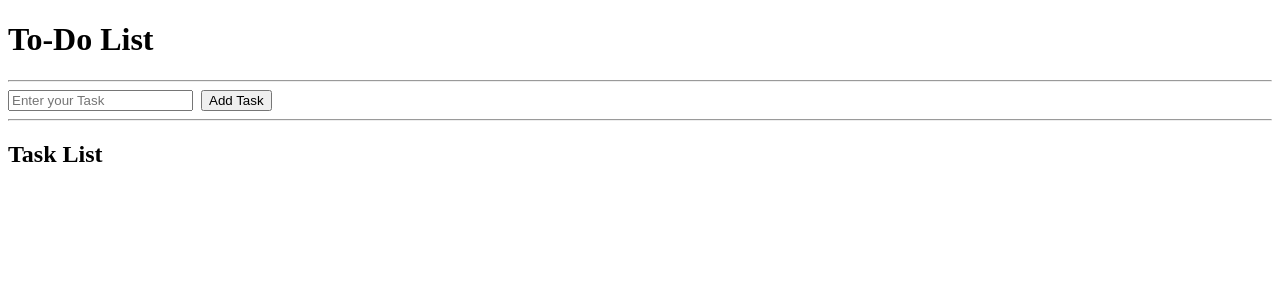
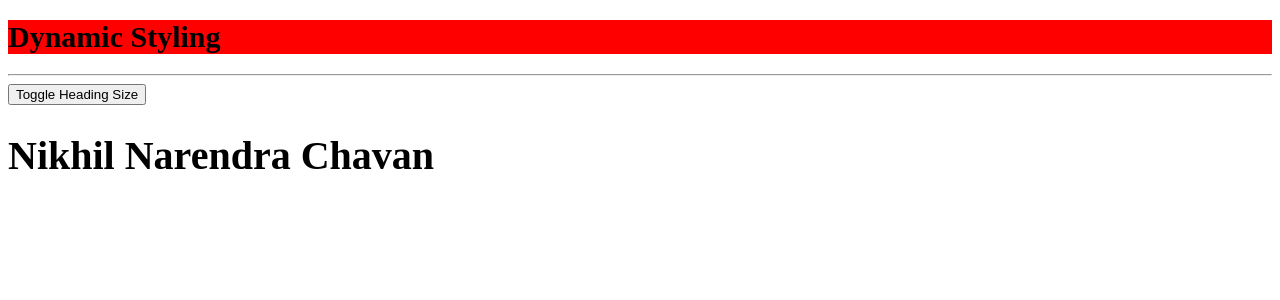
Before and after one commit to chavannikhil802/angular-19-tutorial, an Angular app: page / in a window 1280 px wide. Shown: the top 300 px of the page. Built offline with nearby package versions, Linux system fonts and the light colour scheme.

Commit message:
Completed Chapter 26 - Dynamic Styling

```diff
--- a/src/app/app.component.html
+++ b/src/app/app.component.html
@@ -1,5 +1,9 @@
+<!-- CHAPTER 26 -->
+<app-chp-26></app-chp-26>
+<!-- END OF CHAPTER 26  -->
+
 <!-- CHAPTER 25 -->
-<app-chp-25></app-chp-25>
+<!-- <app-chp-25></app-chp-25> -->
 <!-- END OF CHAPTER 25  -->
 
 <!-- CHAPTER 24 -->
--- a/src/app/app.component.ts
+++ b/src/app/app.component.ts
@@ -17,7 +17,8 @@ import { Component } from '@angular/core';
 // import { Chp22Component } from './chapters/chp-22/chp-22.component';
 // import { Chp23Component } from './chapters/chp-23/chp-23.component';
 // import { Chp24Component } from './chapters/chp-24/chp-24.component';
-import { Chp25Component } from './chapters/chp-25/chp-25.component';
+// import { Chp25Component } from './chapters/chp-25/chp-25.component';
+import { Chp26Component } from './chapters/chp-26/chp-26.component';
 
 @Component({
   selector: 'app-root',
@@ -41,7 +42,8 @@ import { Chp25Component } from './chapters/chp-25/chp-25.component';
     // Chp22Component
     // Chp23Component
     // Chp24Component
-    Chp25Component
+    // Chp25Component
+    Chp26Component
   ],
   templateUrl: './app.component.html',
   styleUrl: './app.component.css'
--- /dev/null
+++ b/src/app/chapters/chp-26/chp-26.component.html
@@ -0,0 +1,9 @@
+<h1
+[style.backgroundColor] = "color"
+[style.fontSize.px] = "fontSize">
+Dynamic Styling
+</h1>
+
+<hr>
+<button (click)="updateHeadingSize()">Toggle Heading Size</button>
+<h1 [style.fontSize.px] = "zoom ? headingSizeBig : headingSizeSmall">Nikhil Narendra Chavan</h1>
--- /dev/null
+++ b/src/app/chapters/chp-26/chp-26.component.ts
@@ -0,0 +1,22 @@
+import { Component } from '@angular/core';
+
+@Component({
+  selector: 'app-chp-26',
+  imports: [],
+  templateUrl: './chp-26.component.html',
+  styleUrl: './chp-26.component.css'
+})
+export class Chp26Component {
+
+  color: string = "red";
+  fontSize: string =  "30";
+
+  headingSizeBig: string = "80";
+  headingSizeSmall: string = "40";
+
+  zoom: boolean = false;
+
+  updateHeadingSize() {
+    this.zoom = !this.zoom;
+  }
+}
```
Also changed, not shown: src/app/chapters/chp-26/chp-26.component.css (added), 1 other file (tests, documents, lock files or other folders).
